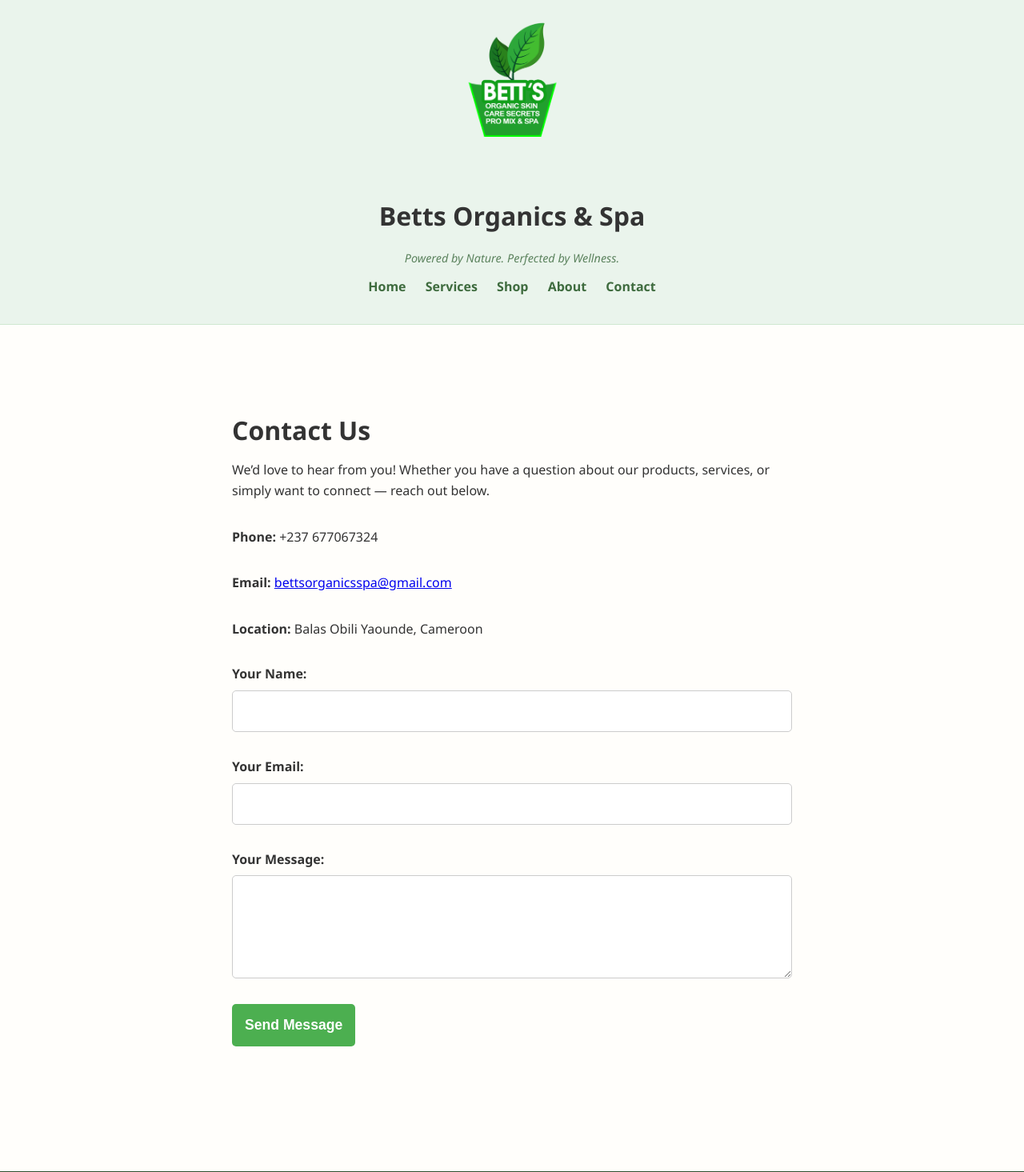
After one commit to Dinnyuy/Django-Projects, a Django app: template Templateinheritance/user/templates/user/contact.html in a window 1280 px wide. The commit adds this page. Shown: the top 1465 px of the page at 80% size. Run offline with Django 5.2, Linux system fonts and the light colour scheme; the template is opened without the code that fills it, so the values that code supplies are empty.

Commit message:
updated the contact section where the users can contact us

```diff
--- a/Templateinheritance/user/static/css/style.css
+++ b/Templateinheritance/user/static/css/style.css
@@ -14,8 +14,9 @@
 }
 
 .branding .logo {
-    height: 60px;
-    margin-bottom: 10px;
+    height:200px;
+    margin-bottom: 2px;
+
 }
 
 .tagline {
@@ -81,3 +82,60 @@
     list-style-type: square;
     margin-left: 1.5rem;
 }
+.contact-us {
+    padding: 2rem;
+    max-width: 700px;
+    margin: 2rem auto;
+}
+
+.contact-us h2 {
+    margin-bottom: 1rem;
+    font-size: 2rem;
+}
+
+.contact-us p {
+    margin-bottom: 2rem;
+    line-height: 1.6;
+}
+
+form .form-group {
+    margin-bottom: 2rem; /* Increased spacing */
+    display: flex;
+    flex-direction: column;
+}
+
+form label {
+    margin-bottom: 0.6rem;
+    font-weight: bold;
+    font-size: 1rem;
+}
+
+form input,
+form textarea {
+    padding: 1rem;
+    border: 1px solid #ccc;
+    border-radius: 5px;
+    font-size: 1rem;
+    width: 100%;
+    box-sizing: border-box;
+}
+
+form textarea {
+    resize: vertical;
+}
+
+form button {
+    padding: 1rem;
+    background-color: #4CAF50;
+    color: white;
+    font-size: 1.1rem;
+    font-weight: bold;
+    border: none;
+    border-radius: 5px;
+    cursor: pointer;
+    width: fit-content;
+}
+
+form button:hover {
+    background-color: #45a049;
+}
--- /dev/null
+++ b/Templateinheritance/user/templates/user/contact.html
@@ -0,0 +1,39 @@
+{% extends "user/base.html" %}
+
+{% block title %}Contact Us | Betts Organics & Spa{% endblock %}
+
+{% block content %}
+<section class="contact-us">
+    <h2>Contact Us</h2>
+    <p>We’d love to hear from you! Whether you have a question about our products, services, or simply want to connect — reach out below.</p>
+
+    <div class="contact-details">
+        <p><strong>Phone:</strong> +237 677067324</p>
+        <p><strong>Email:</strong> <a href="mailto:bettsorganicsspa@gmail.com">bettsorganicsspa@gmail.com</a></p>
+        <p><strong>Location:</strong> Balas Obili Yaounde, Cameroon</p>
+    </div>
+
+   <form method="post" action="#">
+    {% csrf_token %}
+
+    <div class="form-group">
+        <label for="name">Your Name:</label>
+        <input type="text" id="name" name="name" required>
+    </div>
+
+    <div class="form-group">
+        <label for="email">Your Email:</label>
+        <input type="email" id="email" name="email" required>
+    </div>
+
+    <div class="form-group">
+        <label for="message">Your Message:</label>
+        <textarea id="message" name="message" rows="5" required></textarea>
+    </div>
+
+    <div class="form-group">
+        <button type="submit">Send Message</button>
+    </div>
+</form>
+
+{% endblock %}
--- a/Templateinheritance/user/views.py
+++ b/Templateinheritance/user/views.py
@@ -5,10 +5,9 @@
     return render(request, 'user/index.html')
 def services(request):
     return render(request, 'user/coming_soon.html')
-
 def shop(request):
     return render(request, 'user/coming_soon.html')
 def about(request):
     return render(request, 'user/about.html')
 def contact(request):
-    return render(request, 'user/coming_soon.html')
+    return render(request, 'user/contact.html')
```
